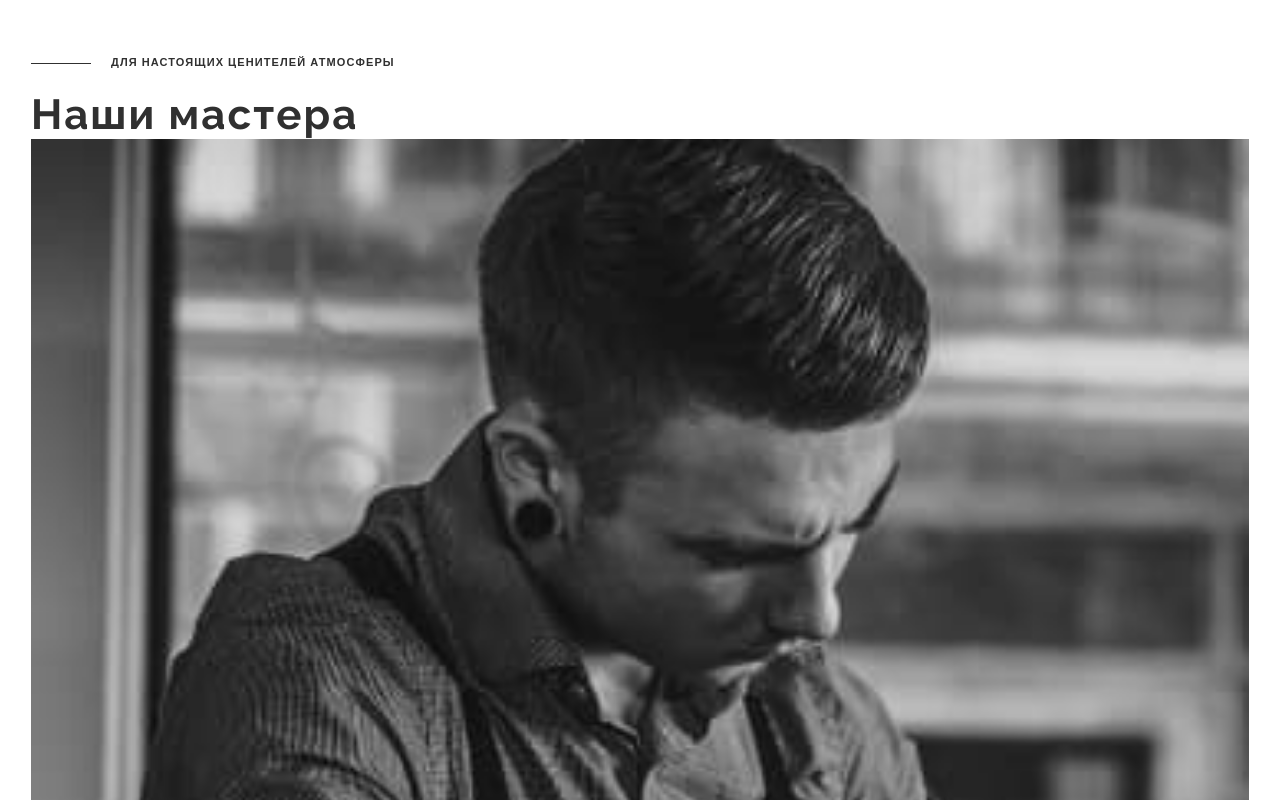
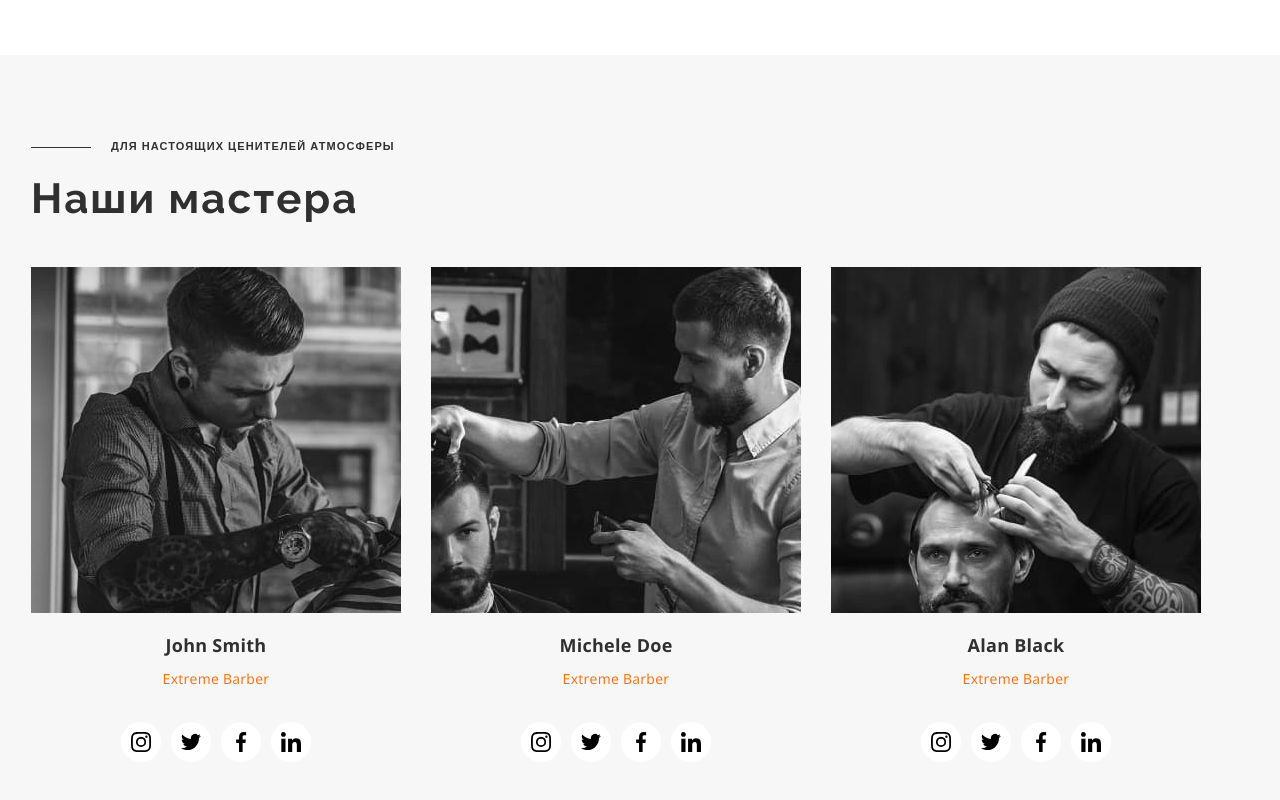
Before and after one commit to KizimJule/barbershop1, a plain HTML site: page index.html in a window 1280 px wide. Shown: the part 2360-3160 px from the top of the page. Drawn offline with nearby package versions, Linux system fonts and the light colour scheme; a script that the page names is missing.

Commit message:
our-masters

```diff
--- /dev/null
+++ b/sass/components/_our-masters.scss
@@ -0,0 +1,75 @@
+.our-masters {
+  padding: 84px 0;
+  background-color: $second-bacground-color;
+
+  @include media(tablet-only) {
+    text-align: center;
+  }
+}
+
+.our-masters__list {
+  @include media(tablet) {
+    display: flex;
+    align-items: center;
+  }
+  @include media(not-desk) {
+    flex-direction: column;
+  }
+}
+.our-masters__title {
+  font-size: 42px;
+  line-height: 1.17;
+  margin-bottom: 44px;
+}
+.our-masters__item + .our-masters__item {
+  @include media(not-desk) {
+    margin-top: 64px;
+  }
+  @include media(desk) {
+    margin-left: 30px;
+  }
+}
+
+.our-masters__img {
+  display: block;
+  width: 100%;
+  height: auto;
+}
+
+.our-masters__desc {
+  padding-top: 20px;
+  text-align: center;
+}
+.our-masters__name {
+  font-size: 18px;
+  line-height: 1.39;
+  margin-bottom: 8px;
+}
+.our-masters__position {
+  color: $accent-color;
+  margin-bottom: 30px;
+}
+.socials__list {
+  display: flex;
+  justify-content: center;
+}
+
+.socials__item + .socials__item {
+  margin-left: 10px;
+}
+
+.socials__link {
+  display: flex;
+  justify-content: center;
+  align-items: center;
+  width: 40px;
+  height: 40px;
+  background-color: $main-bacground-color;
+  border-radius: 50%;
+  transition: fill 350ms cubic-bezier(0.4, 0, 0.2, 1);
+
+  &:hover,
+  &:focus {
+    fill: $accent-color;
+  }
+}
--- a/sass/main.sass
+++ b/sass/main.sass
@@ -7,3 +7,4 @@
 @import 'components/about-us'
 @import 'components/prices'
 @import 'components/why-we'
+@import 'components/our-masters'
```
Also changed, not shown: css/main.css, css/main.min.css, 2 other files.
